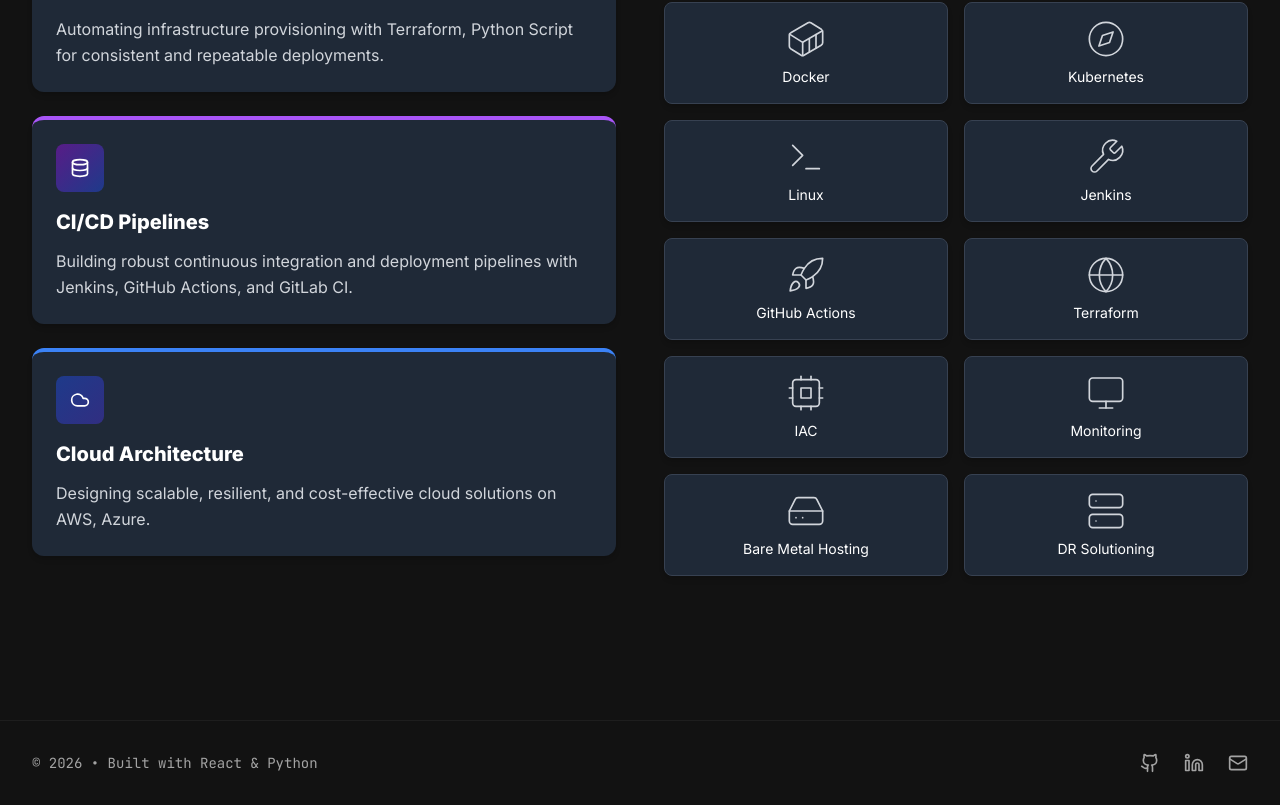
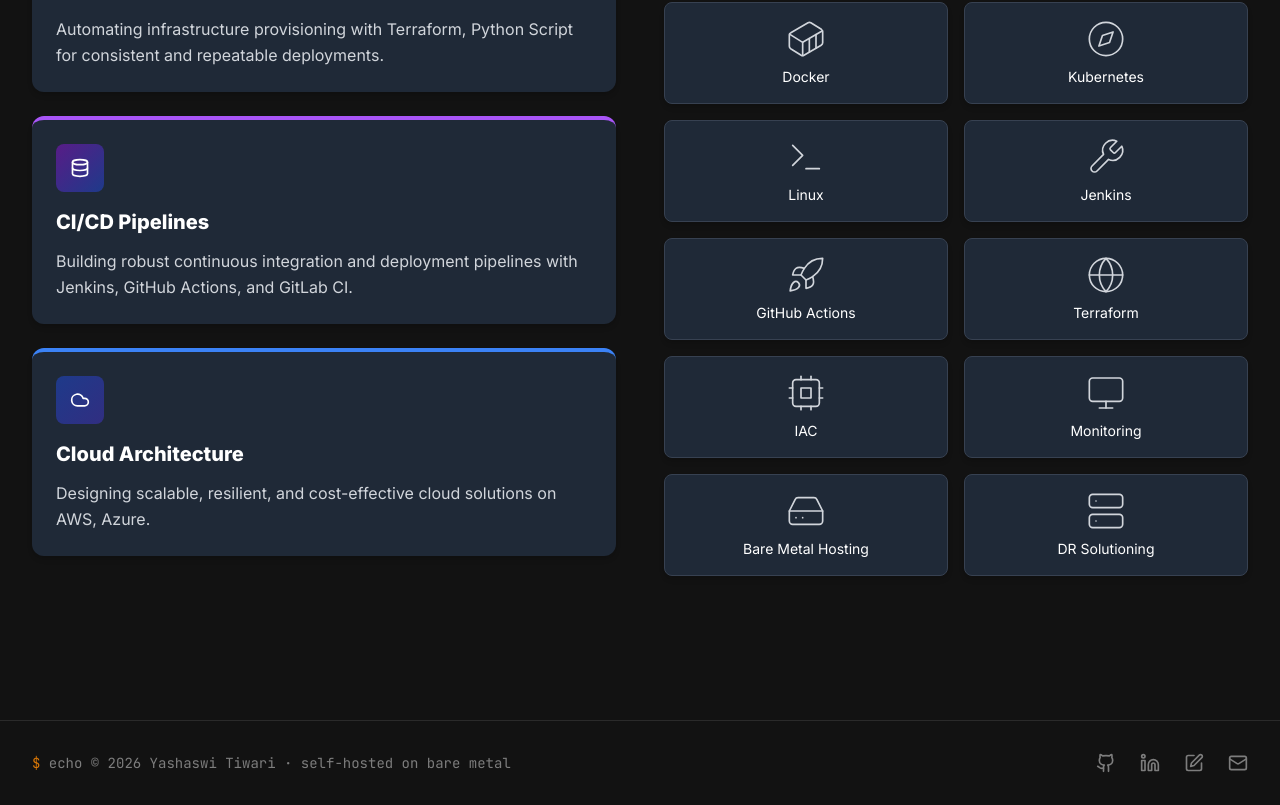
Before and after one commit to yashaswi29/Portfolio, a React (Vite) app: page / in a window 1280 px wide. Shown: the part 697-1502 px from the top of the page. Built offline with nearby package versions, Linux system fonts and the light colour scheme.

Commit message:
style: amber terminal footer

```diff
--- a/src/components/Footer.tsx
+++ b/src/components/Footer.tsx
@@ -1,23 +1,22 @@
 import React from 'react';
-import { Github, Linkedin, Mail } from 'lucide-react';
+import { Github, Linkedin, Mail, PenSquare } from 'lucide-react';
 
 const Footer: React.FC = () => {
   return (
-    <footer className="bg-white dark:bg-primary-900 border-t border-primary-100 dark:border-primary-800 py-8 transition-colors duration-300">
+    <footer className="bg-white dark:bg-primary-900 border-t border-primary-200 dark:border-primary-700 py-8 transition-colors duration-300">
       <div className="max-w-7xl mx-auto px-4 sm:px-6 lg:px-8">
-        <div className="flex flex-col items-center md:flex-row md:justify-between">
-          <div className="mb-4 md:mb-0">
-            <p className="text-primary-600 dark:text-primary-300 font-mono text-sm">
-              &copy; {new Date().getFullYear()} • Built with React & Python
-            </p>
-          </div>
+        <div className="flex flex-col items-center gap-4 md:flex-row md:justify-between">
+          <p className="text-primary-500 dark:text-primary-400 font-mono text-sm">
+            <span className="text-accent">$</span> echo &copy; {new Date().getFullYear()} Yashaswi Tiwari
+            <span className="hidden sm:inline"> · self-hosted on bare metal</span>
+          </p>
 
           <div className="flex space-x-6">
             <a
               href="https://github.com/yashaswi29"
               target="_blank"
               rel="noopener noreferrer"
-              className="text-primary-600 dark:text-primary-300 hover:text-primary-900 dark:hover:text-white transition-colors duration-200"
+              className="text-primary-500 dark:text-primary-400 hover:text-accent dark:hover:text-accent transition-colors duration-200"
               aria-label="GitHub"
             >
               <Github size={20} />
@@ -26,14 +25,23 @@ const Footer: React.FC = () => {
               href="https://www.linkedin.com/in/yashaswi-tiwari-5423211a8/"
               target="_blank"
               rel="noopener noreferrer"
-              className="text-primary-600 dark:text-primary-300 hover:text-primary-900 dark:hover:text-white transition-colors duration-200"
+              className="text-primary-500 dark:text-primary-400 hover:text-accent dark:hover:text-accent transition-colors duration-200"
               aria-label="LinkedIn"
             >
               <Linkedin size={20} />
             </a>
             <a
+              href="https://hashnode.com/@yashaswiyeezy"
+              target="_blank"
+              rel="noopener noreferrer"
+              className="text-primary-500 dark:text-primary-400 hover:text-accent dark:hover:text-accent transition-colors duration-200"
+              aria-label="Hashnode"
+            >
+              <PenSquare size={20} />
+            </a>
+            <a
               href="mailto:yashaswitiwari2003@gmail.com"
-              className="text-primary-600 dark:text-primary-300 hover:text-primary-900 dark:hover:text-white transition-colors duration-200"
+              className="text-primary-500 dark:text-primary-400 hover:text-accent dark:hover:text-accent transition-colors duration-200"
               aria-label="Email"
             >
               <Mail size={20} />
```
